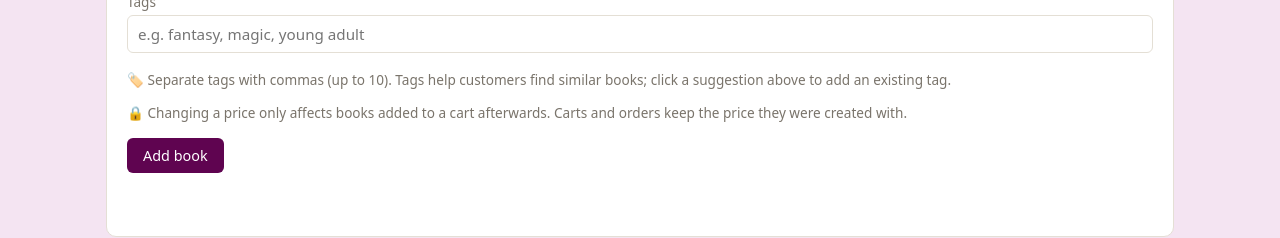
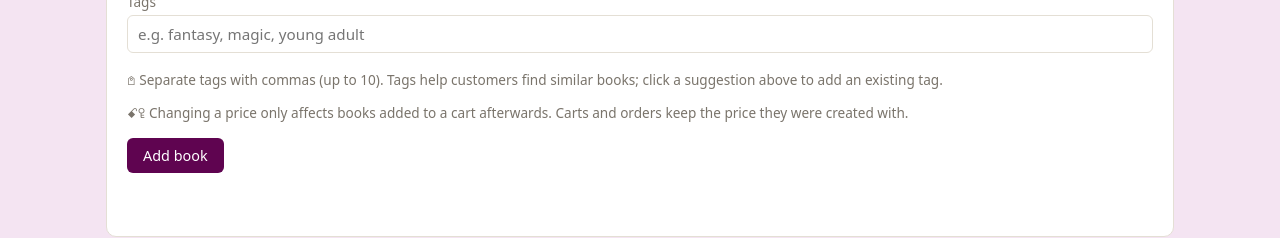
Before and after one commit to devAngel-Inf/bookstore, a plain HTML site: page public/index.html in a window 1280 px wide. Shown: the part 307-545 px from the top of the page. Drawn offline with Linux system fonts and the light colour scheme; no server answers; a web font is replaced by a local one.

Commit message:
small icon change

```diff
--- a/public/index.html
+++ b/public/index.html
@@ -51,8 +51,8 @@
             </label>
           </div>
           <div id="tag-suggestions" class="chips spaced"></div>
-          <p class="muted">🏷️ Separate tags with commas (up to 10). Tags help customers find similar books; click a suggestion above to add an existing tag.</p>
-          <p class="muted">🔒 Changing a price only affects books added to a cart afterwards. Carts and orders keep the price they were created with.</p>
+          <p class="muted">𖤘 Separate tags with commas (up to 10). Tags help customers find similar books; click a suggestion above to add an existing tag.</p>
+          <p class="muted">ꗃꄗ Changing a price only affects books added to a cart afterwards. Carts and orders keep the price they were created with.</p>
           <div class="actions">
             <button type="submit" id="save-btn">Add book</button>
             <button type="button" id="cancel-btn" class="secondary" hidden>Cancel edit</button>
```
